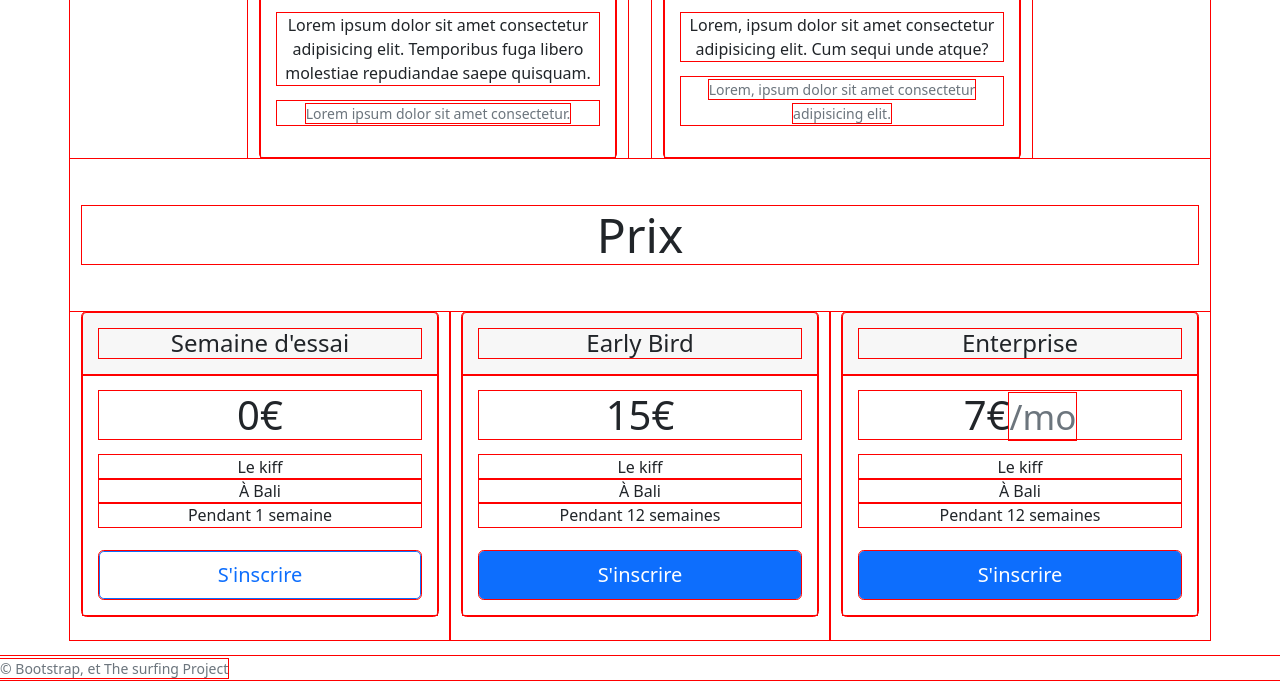
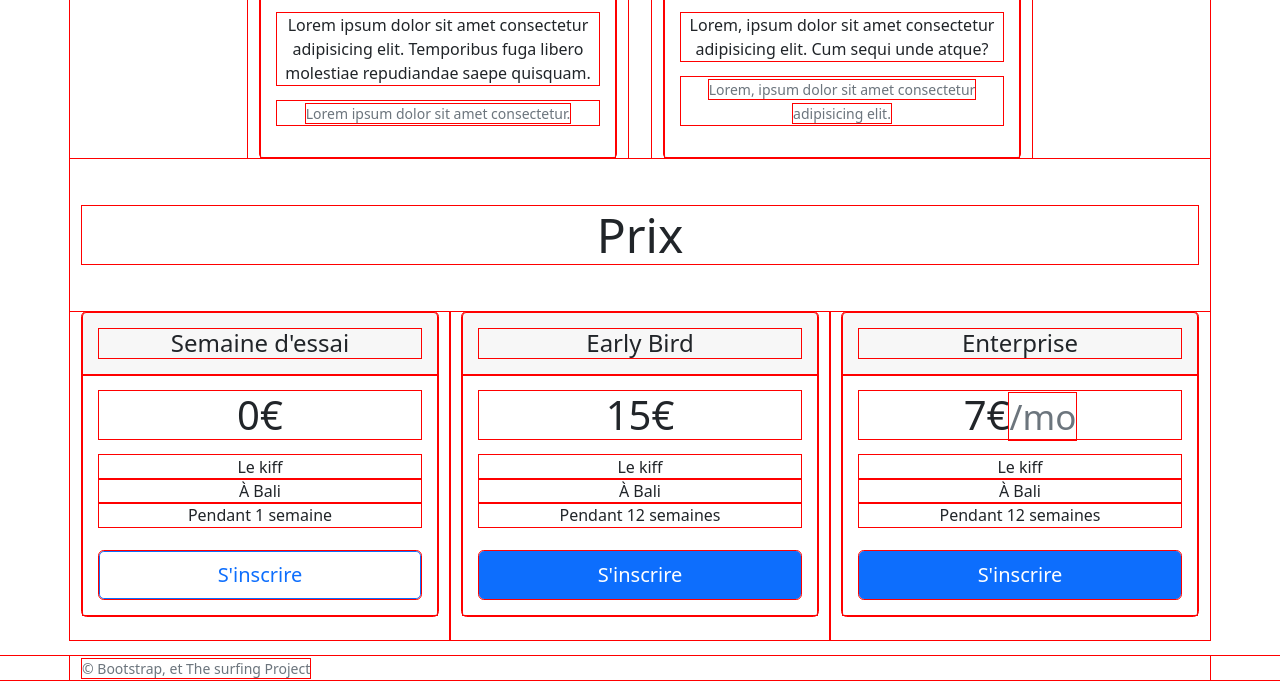
Before and after one commit to rockethelll/The_surfing_project, a plain HTML site: page index.html in a window 1280 px wide. Shown: the part 1509-2205 px from the top of the page. Drawn offline with nearby package versions, Linux system fonts and the light colour scheme.

Commit message:
index done

```diff
--- a/index.html
+++ b/index.html
@@ -192,7 +192,7 @@
   <!-- Footer -->
 
   <footer>
-    <div class="mb-3">
+    <div class="container mb-3">
       <small class="text-muted">&copy; Bootstrap, et The surfing Project</small>
     </div>
   </footer>
```
